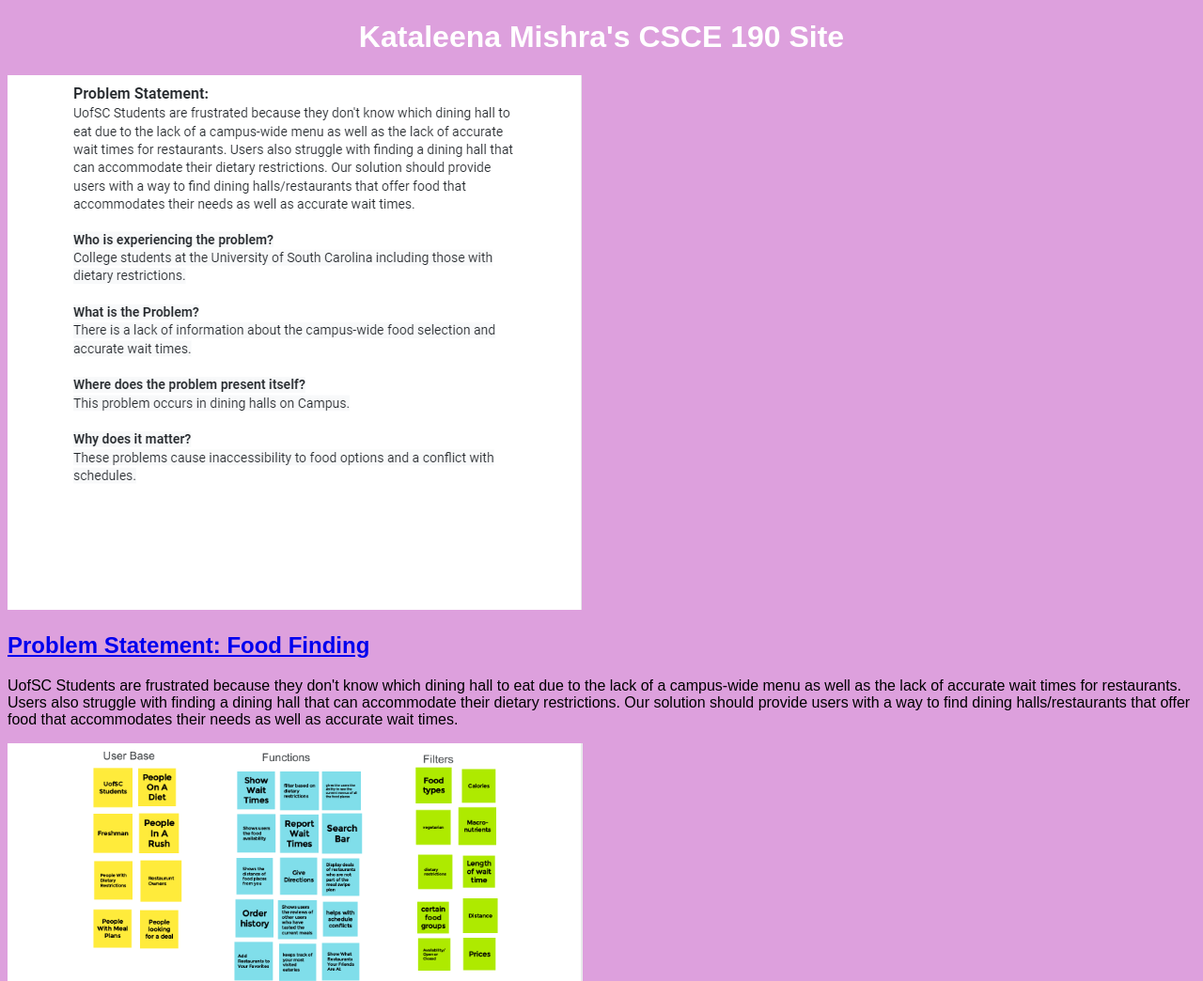
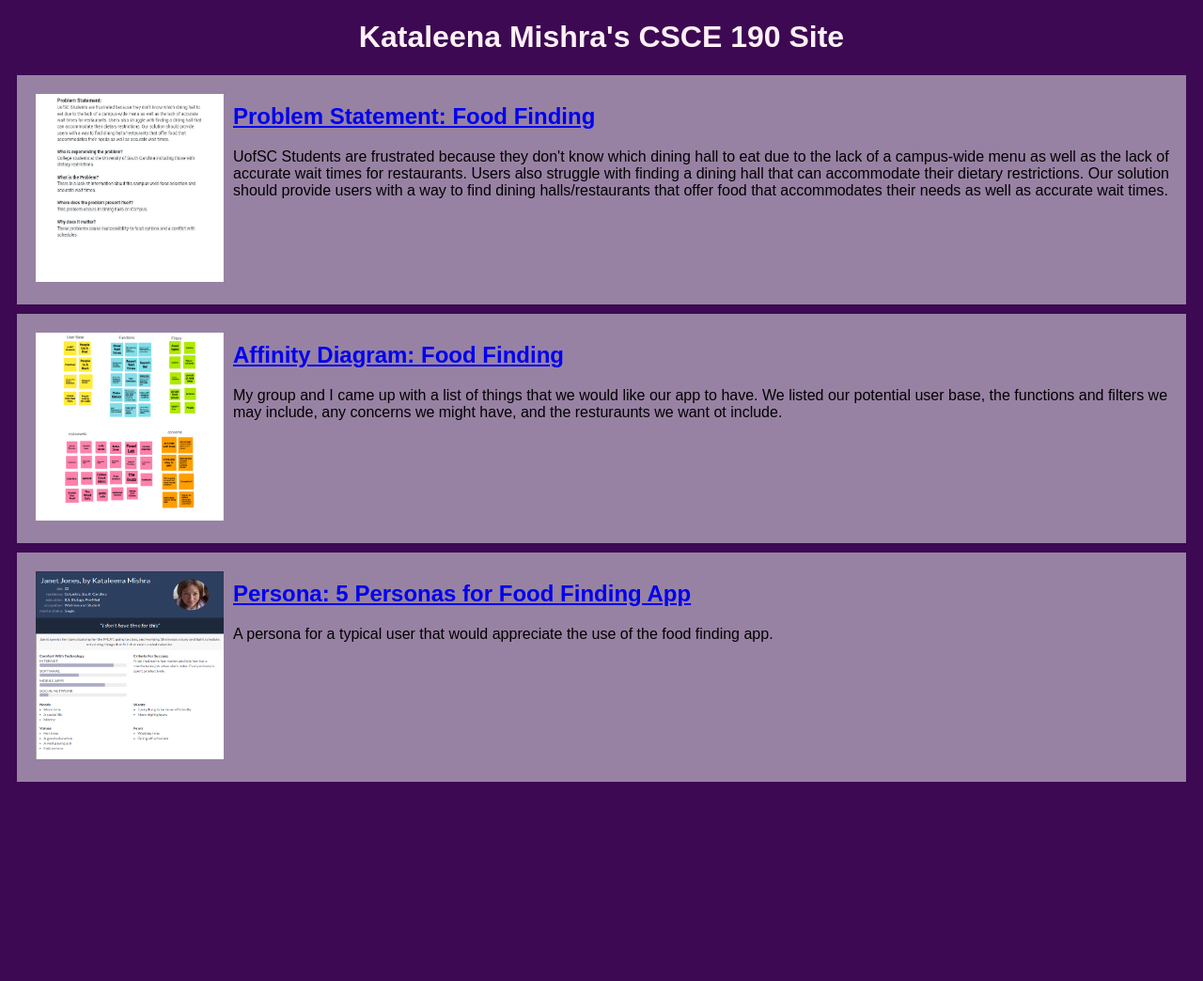
Before and after one commit to kataleenam/kataleenam.github.io, a plain HTML site: page index.html in a window 1280 px wide. Shown: the top 1044 px of the page at 94% size. After the commit the page ends 842 px from the top, so only its background shows below. Drawn offline with Linux system fonts and the light colour scheme.

Commit message:
Add files via upload

```diff
--- a/index.html
+++ b/index.html
@@ -28,6 +28,17 @@
                 </p>
             </section>
         </section>
+
+        <!-- Persona Assignment -->
+        <section class="assignment">
+            <a href = "files/Personas.pdf"><image src = "images/persona.png"></a>
+            <section class="ass-details">
+                <a href = "files/Personas.pdf"><h2>Persona: 5 Personas for Food Finding App</h2></a>
+                <p>
+                   A persona for a typical user that would appreciate the use of the food finding app.
+                </p>
+            </section>
+        </section>
     </body>
 
 </html>
--- a/styles.css
+++ b/styles.css
@@ -1,9 +1,22 @@
 body {
-    background: plum;
+    background: rgb(60, 9, 82);
     font-family: Arial, Helvetica, sans-serif;
 }
 
+.assignment{
+    background: rgb(152, 130, 163);
+    display: flex;
+    padding: 10px;
+    margin: 10px;
+}
+
+.assignment img {
+    height: 200px;
+    width: 200px;
+    padding: 10px;
+}
+
 h1{
-    color: white;
+    color: lavenderblush;
     text-align: center;
 }
```
Also changed, not shown: images/persona.png (added), 1 other file.
